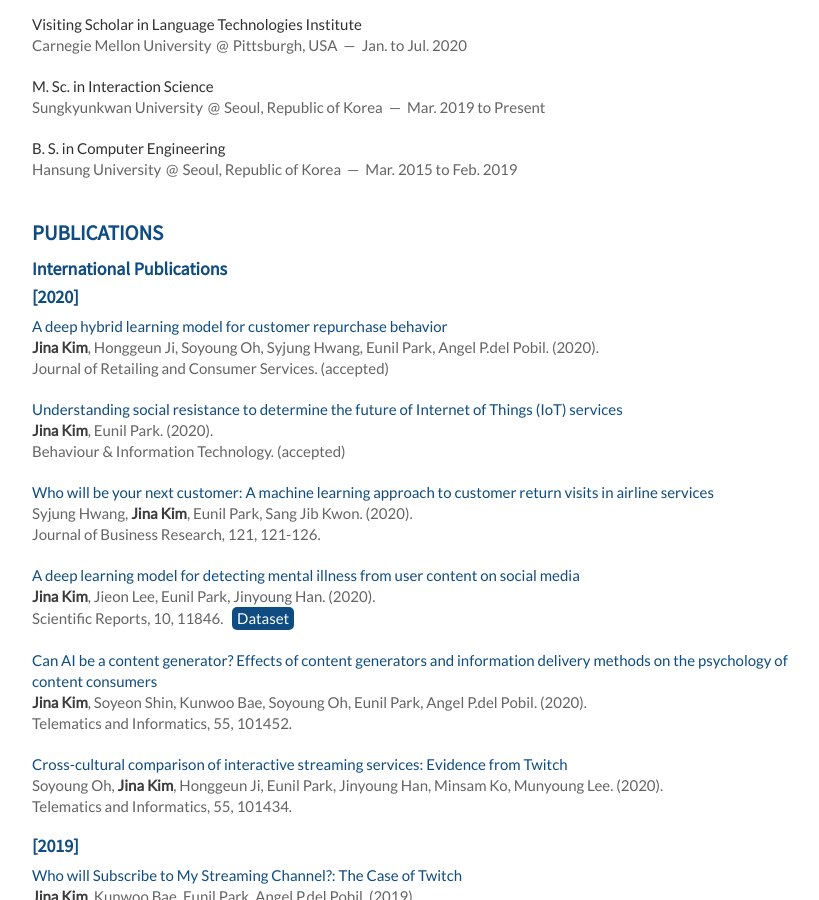
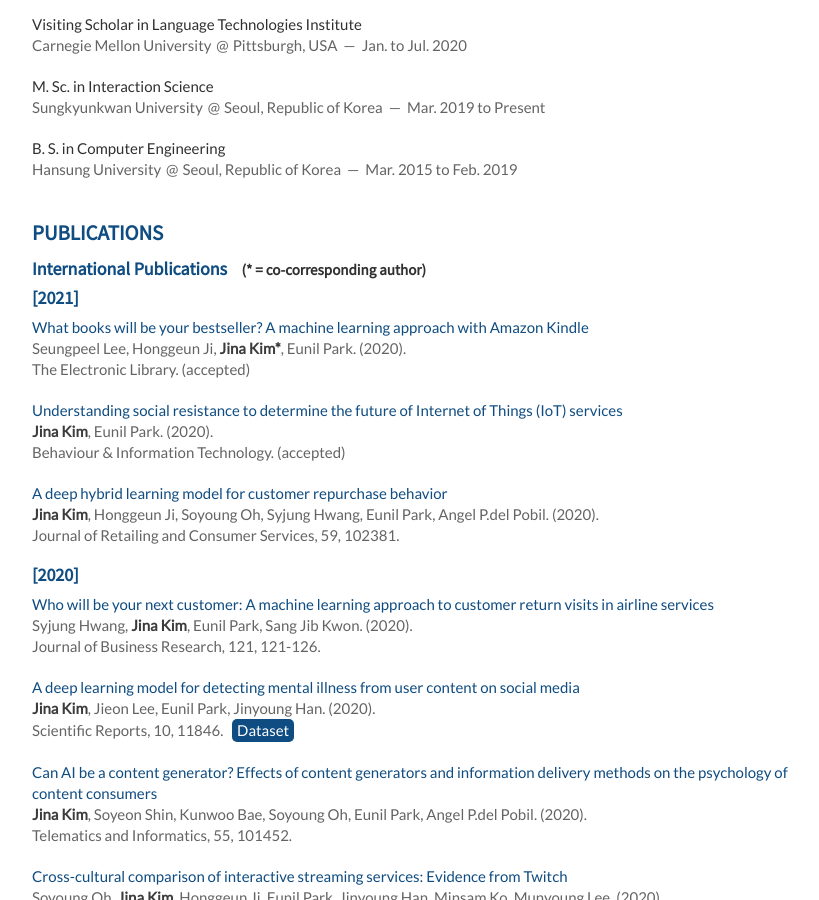
Before and after one commit to Jina-Kim/Jina-Kim.github.io, a Jekyll site: the page built from index.html, in a window 1280 px wide and 900 px high, scrolled down 436 px. Shown: the whole window, without its empty margins (328-1147 px from the left). Built offline with Jekyll 4.4.1, drawn with Linux system fonts in a browser that asks for light colours; nearby versions of some CDN libraries; the list of posts is cut into pages by our own code.

Commit message:
Update publications.html

```diff
--- a/_includes/publications.html
+++ b/_includes/publications.html
@@ -1,14 +1,15 @@
 <section class="thirteen columns">
     <h1>Publications</h1>
 
-    <h2>International Publications</h2>
+    <h2>International Publications &nbsp;&nbsp; <span style="font-size: smaller;">(* = co-corresponding author)</span></h2>
 
-    <h2>[2020]</h2>
+    <h2>[2021]</h2>
+
     <article>
         <header>
-            <a href="https://www.sciencedirect.com/science/article/abs/pii/S0969698920313898" class="paper_link">A deep hybrid learning model for customer repurchase behavior</a><br/>
-            <span> <em>Jina Kim</em>, Honggeun Ji, Soyoung Oh, Syjung Hwang, Eunil Park, Angel P.del Pobil. (2020).</span><br/>
-            <span>Journal of Retailing and Consumer Services. (accepted)</span>
+            <a href="https://www.sciencedirect.com/science/article/abs/pii/S0969698920313898" class="paper_link">What books will be your bestseller? A machine learning approach with Amazon Kindle</a><br/>
+            <span> Seungpeel Lee, Honggeun Ji, <em>Jina Kim*</em>, Eunil Park. (2020).</span><br/>
+            <span>The Electronic Library. (accepted)</span>
         </header>
     </article>
 
@@ -19,6 +20,16 @@
             <span>Behaviour & Information Technology. (accepted)</span>
         </header>
     </article>
+
+    <article>
+        <header>
+            <a href="https://www.sciencedirect.com/science/article/abs/pii/S0969698920313898" class="paper_link">A deep hybrid learning model for customer repurchase behavior</a><br/>
+            <span> <em>Jina Kim</em>, Honggeun Ji, Soyoung Oh, Syjung Hwang, Eunil Park, Angel P.del Pobil. (2020).</span><br/>
+            <span>Journal of Retailing and Consumer Services, 59, 102381.</span>
+        </header>
+    </article>
+
+    <h2>[2020]</h2>
 
     <article>
         <header>
```
